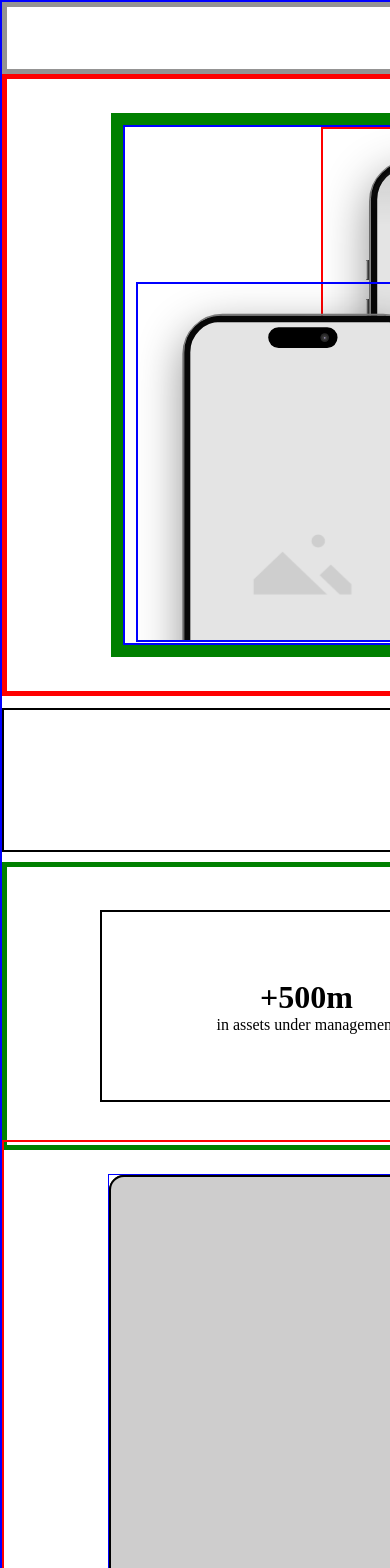
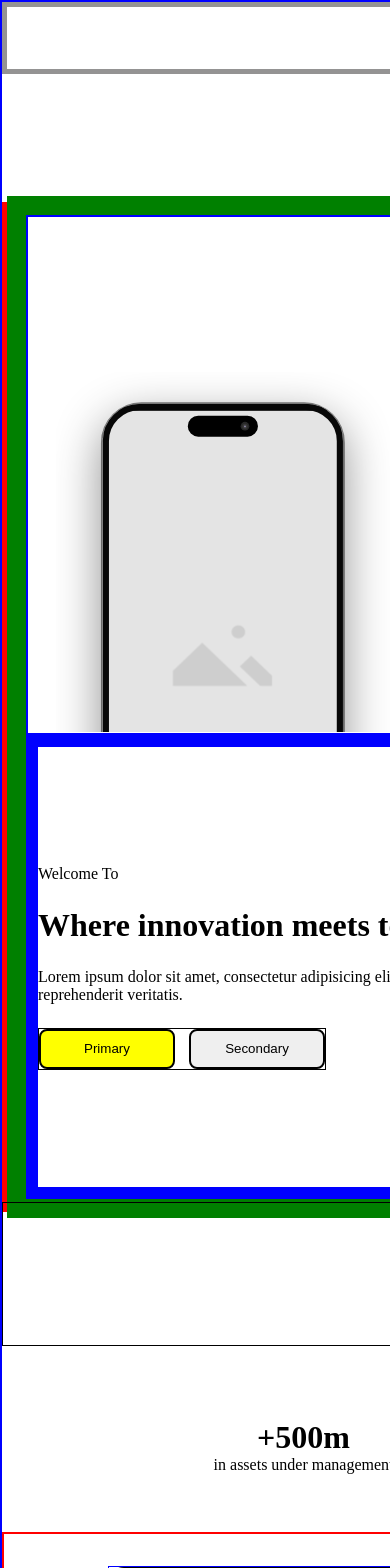
Before and after one commit to sahiba2503/NewFigma, a React (Vite) app: page / in a window 390 px wide. Shown: the top 1568 px of the page. Built offline with nearby package versions, Linux system fonts and the light colour scheme.

Commit message:
add media

```diff
--- a/src/App.css
+++ b/src/App.css
@@ -95,14 +95,14 @@ nav button{
     position: relative;
 }
 .iphon1{
-     border:2px solid red;
+     /* border:2px solid red; */
      height: 515px;
      position: absolute;
      top:0px;
     left: 35%;
 }
  .iphon2{
-     border:2px solid blue;
+     /* border:2px solid blue; */
     height: 360px;
      position: absolute;
     top:155px;
@@ -141,7 +141,7 @@ justify-content: space-between;
     background-color: yellow;
 }
 .fourBoxes{
-    border: 2px solid black;
+    /* border: 2px solid black; */
     width: 100%;
     height: 144px;
     display: flex;
@@ -154,14 +154,14 @@ justify-content: space-between;
 
 }
 .fourBoxes div{
-    border: 1px solid black;
+    /* border: 1px solid black; */
     border-radius: 8px;
     width: 80px;
     height: 80px;
     background-color: rgb(226, 226, 226);
 }
 .managementSection{
-    border: 5px solid green;
+    /* border: 5px solid green; */
     width: 100%;
     height: 288px;
     display: flex;
@@ -173,7 +173,7 @@ justify-content: space-between;
 
 }
 .managementSection div{
-    border: 2px solid black;
+    /* border: 2px solid black;  */
     text-align: center;
     width: 29%;
     height: 192px;
@@ -188,13 +188,13 @@ justify-content: space-between;
     position: absolute;
     top: 1138px;
     width: 100%;
-    height: 584px;
+    /* height: 584px; */
      padding:32px 104px 88px 104px;
 }
 .strImgCon, .TecImgCon{
     border: 1px solid blue;
     width: 100%;
-    height: 464px;
+    /* height: 464px; */
     display: flex;
     gap: 104px;
 }
@@ -207,7 +207,7 @@ justify-content: space-between;
     background-color: rgb(206, 205, 205);
 }
 .strategyContent,.technologyContent{
-    /* border: 2px solid green; */
+    border: 12px solid green;
     width: 53%;
     height: 464px;
     display: flex;
@@ -224,7 +224,7 @@ justify-content: space-between;
     border-radius: 8px;
 }
 .TechnologyContent{
-    border: 1px solid blue;
+    border: 10px solid blue;
     height: 53%;
     width: 100%;
     position: absolute;
@@ -242,7 +242,7 @@ justify-content: space-between;
 }
 
 .outerArticle{
-    border: 5px solid blue;
+    /* border: 5px solid blue; */
     width: 100%;
     height: 612px;
     position: absolute;
@@ -254,19 +254,19 @@ justify-content: space-between;
      padding: 55px 0;
     }
   .headingArticle{
-    border: 2px solid green;
+    /* border: 2px solid green; */
     width: 86%;
     height: 44px;
   }
   .outerBorderArticles{
-    border: 2px solid red;
+    /* border: 2px solid red; */
     width: 86%;
     display: flex;
     flex-direction: row;
     justify-content: space-between;
   }
   .Articles{
-    border: 2px solid black;
+    /* border: 2px solid black; */
     /* width: 290px; */
     width: 24%;
     height: 420px;
@@ -282,7 +282,7 @@ justify-content: space-between;
     height: 316px;
   }
 .borSubscribe{
-    border: 2px solid red;
+    /* border: 2px solid red; */
     width: 100%;
     height: 444px;
     position: absolute;
@@ -292,7 +292,7 @@ justify-content: space-between;
     align-items: center;
 }
 .subscribeNew{
-    border: 1px solid black;
+    /* border: 1px solid black; */
     /* width: 1240px; */
     width: 85%;
     height: 236px;
@@ -313,7 +313,7 @@ justify-content: space-between;
     border-radius: 8px;
 }
 .BorderFooter{
-    border: 2px solid black;
+    /* border: 2px solid black; */
    padding: 5%;
    background-color: rgb(32, 31, 31);
    color:rgb(197, 194, 194);
@@ -322,7 +322,7 @@ justify-content: space-between;
   top:3850px;
 }
 .innerBorderFooter{
-    border: 2px solid rgb(20, 251, 128);
+    /* border: 2px solid rgb(20, 251, 128); */
     display: flex;
     flex-direction: row;
     justify-content: space-between;
@@ -336,7 +336,7 @@ justify-content: space-between;
      padding: 20px 0;
 }
 .footerLogos{
-    border: 2px solid black;
+    /* border: 2px solid black; */
      width: 100%;
      height: 40px;
    display: flex;
@@ -345,21 +345,21 @@ justify-content: space-between;
    gap: 40px;
 }
 .footerLogos img{
-    border: 2px solid black;
+    /* border: 2px solid black; */
     width: 25px;
     height: 25px;
     border-radius: 50%;
     text-align: center;
 }
 .footerLinks{
-    border: 2px solid blue;
+    /* border: 2px solid blue; */
     width: 100%;
     display: flex;
     justify-content: space-between;
     padding: 10px 0;
 }
 .FLinks{
-    border: 2px solid red;
+    /* border: 2px solid red; */
     width: 31%;
     display: flex;
     justify-content: space-between;
@@ -372,7 +372,66 @@ justify-content: space-between;
      ul{
         visibility: hidden;
     }
+    .welcomImgContent{
+        display: block;
+
+    }
+    .welcomiphon{
+        width: 100%;
+    }
+    .iphon1 img{
+
+        width: 100%;
+    }
+    .welcomContent{
+        border: 12px solid blue;
+        width: 100%;
+    }
+    .outer-main{
+        padding: 0;
+        height: 1010px;
+        top:200px;
+
+    }
+    .welcomImgContent{
+        border: 19px solid green;
+        padding: 0;
 
 
+    }
+    .fourBoxes{
+        border: 1px solid black;
+        top:1200px;
+    }
+    .managementSection{
+        top:1300px;
+    }
+    .StrategySec{
+        top:1530px;
+    }
+    .strImgCon, .TecImgCon{
+        display: block;
+    }
+    .strategyImg,.technologyImg {
+        width: 100%;
+    }
+    .strategyContent,.technologyContent{
+        width: 100%;
+
+    }
+    /* .TechnologyContent{
+        top:3150px
+    } */
+     .TechnologyContent{
+         top:2500px;
+     }
+.graoundBreaking{
+    border: 2px solid rgb(27, 9, 2);
+    top:3800px;
+}
+.outerArticle{
+    border: 9px solid yellow;
+     top:4000px;
+}
 
  }
--- a/src/App.jsx
+++ b/src/App.jsx
@@ -17,7 +17,7 @@ function App() {
       <Boxes />
     <StrategySec />
     <Technology />
-    <StrategySec />
+    {/* <StrategySec /> */}
     <GroundBreaking />
     <LatestArticle />
     <SubscribeNew />
```
